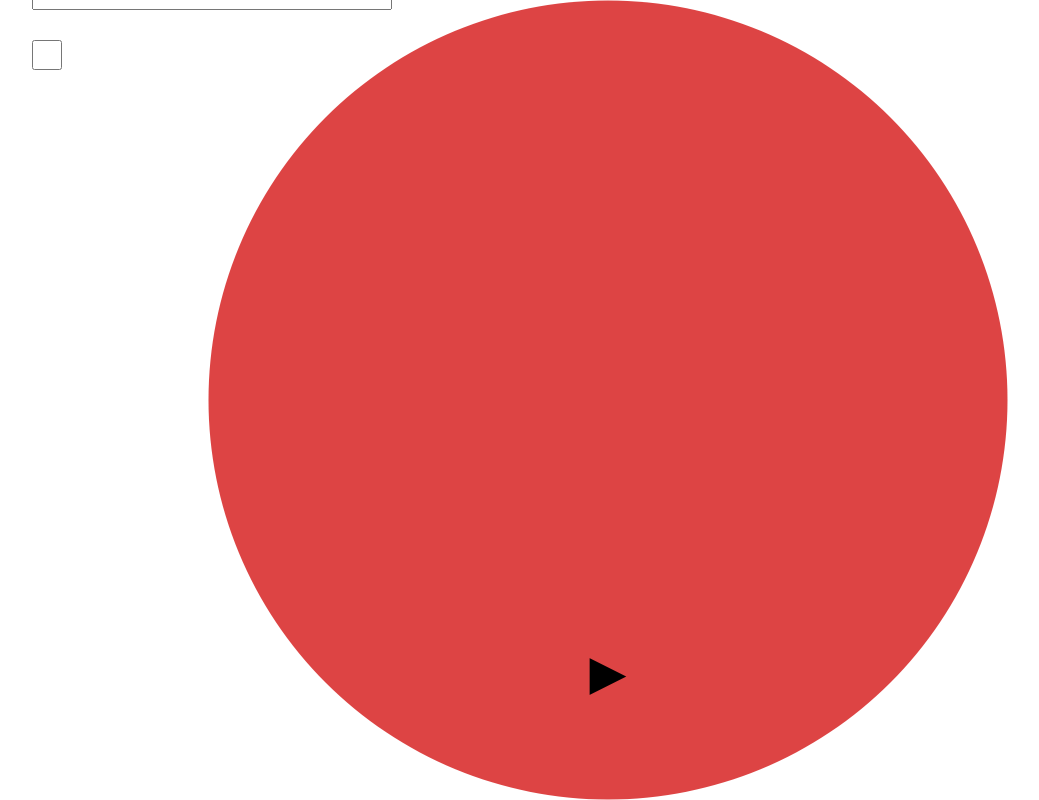
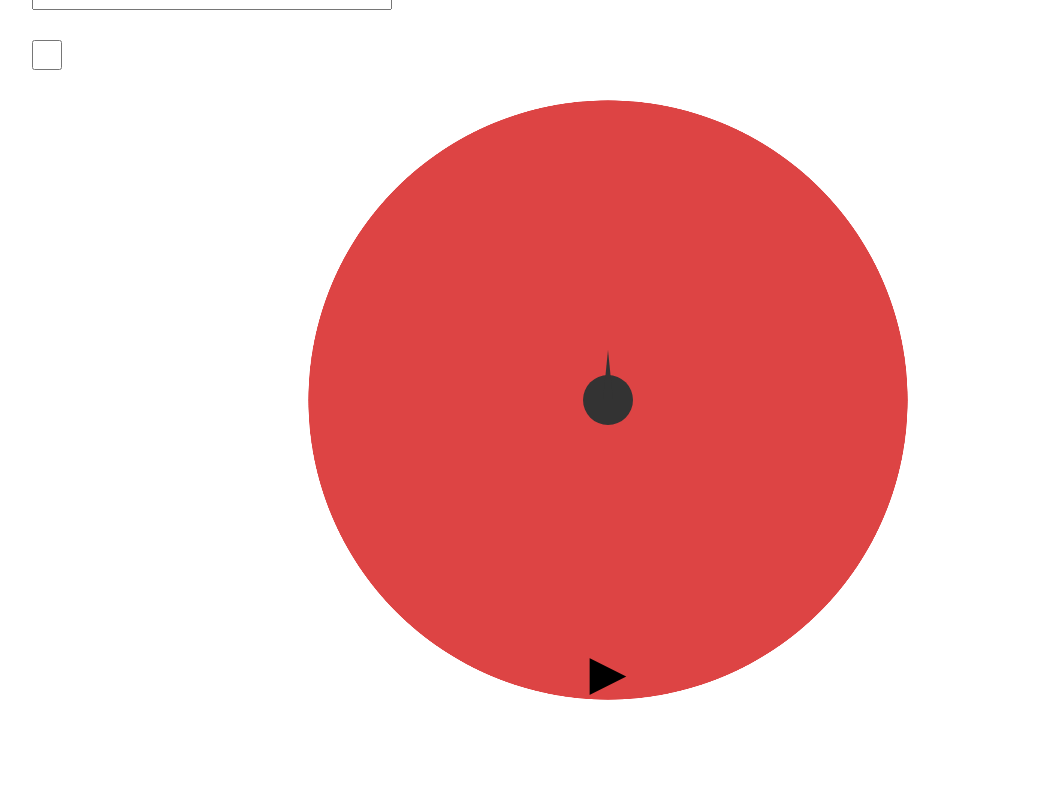
Before and after one commit to azza999/timetimer, a plain HTML site: page index.html in a window 1280 px wide. Shown: the whole page, without its empty margins (32-1071 px from the left). Drawn offline with Linux system fonts and the light colour scheme.

Commit message:
add second-Hand

```diff
--- a/index.html
+++ b/index.html
@@ -29,6 +29,7 @@
 			<span id="remain-minute-1"></span>
 		</div>
 		<canvas id="timer" width="1600" height="1600"></canvas>
+		<canvas id="timer-hand" width="100" height="100"></canvas>
 		<div id="controlbox">
 			<div id="onoff">
 				<div id="start" class="visible">▶</div>
--- a/script.js
+++ b/script.js
@@ -14,7 +14,6 @@ Array.prototype.find = function(finding) {
 const InputController = {
 	init: function() {
 		this.input = document.getElementById('input-time')
-		console.log('init')
 		this._time = null
 	},
 	initEvent: function() {
@@ -34,7 +33,7 @@ const InputController = {
 		Clock.duration = this.input.value
 	},
 	get time() {
-		return InputController.input.value.match(/\d\d\d\d/) ? InputController.input.value : null
+		return InputController.input.value
 	}
 }
 
@@ -44,11 +43,15 @@ const Clock = {
 		this.ctx = this.cvs.getContext('2d')
 		this.startBtn = document.getElementById('start')
 		this.pauseBtn = document.getElementById('pause')
+		this.title = document.getElementsByTagName('title')[0]
+
+		this.timePrefix = 1 // for debug
 
 		this._duration = Number(InputController.time)
 		this.currentTime =  0 //60 * 15 //seconds
 
-		this.speed = 0.1
+		this.speed = 0.01
+		this.status = 'stopped'
 
 		this.render()
 	},
@@ -59,14 +62,15 @@ const Clock = {
 		this.currentTime = 0
 		this.render()
 	},
+	get duration() {
+		return this._duration
+	},
 	initEvent: function () {
 		this.startBtn.addEventListener("click",e=>{
 			this.start()
-			this.toggleBtnVisible()
 		})
 		this.pauseBtn.addEventListener("click",e=>{
 			this.pause()
-			this.toggleBtnVisible()
 		})
 	},
 	render: function() {
@@ -80,8 +84,10 @@ const Clock = {
 		}
 
 		this.fillBackground()
+		this.fillPassedTime()
+		this.renderTitle()
 
-		this.fillPassedTime()
+		Hand.render(this.currentTime, this.duration)
 	},
 	fillBackground: function() {
 
@@ -97,37 +103,118 @@ const Clock = {
 		this.ctx.moveTo(this.clockRect.center.x, this.clockRect.center.y)
 		this.ctx.lineTo(this.clockRect.top.x, this.clockRect.top.y)
 
-		let deg = this.remainTime2Degree(this.currentTime)
+		let deg = this.remainTime2Degree()
 
 		this.ctx.arc(this.clockRect.center.x,this.clockRect.center.y,this.cvs.width/2,-Math.PI / 2, -Math.PI / 2 + deg)
 		this.ctx.fill()
 	},
-	remainTime2Degree: function(time) {
-		let percentage = time / this._duration
+	remainTime2Degree: function() {
+		let percentage = this.currentTime / this._duration
 		let deg = _2PI * percentage
 		return deg
 	},
+	renderTitle: function() {
+		this.title.innerHTML = Math.floor(this.currentTime) + ' - ' + this.status
+	},
 	start: function() {
+		this.status = 'running'
+
 		this.interval = setInterval(()=>{
 			this.currentTime += this.speed
 			this.render()
-		},1000 * this.speed / 10)
+
+			this.currentTime >= this.duration ? this.stop() : null;
+
+		},1000 * this.speed / this.timePrefix)
+		this.updateUI()
 	},
 	pause: function() {
-		console.log(this.interval)
+		this.status = 'paused'
+
 		clearInterval(this.interval)
+		this.updateUI()
+	},
+	stop: function() {
+		this.status = 'stopped'
+
+		this.currentTime = 0
+		clearInterval(this.interval)
+
+		this.render()
+
+		this.updateUI()
+
+		alert('timer end!')
 	},
 
 	// ui control
-	toggleBtnVisible: function() {
-		this.startBtn.classList.toggle('visible')
-		this.pauseBtn.classList.toggle('visible')
+	updateUI: function() {
+		if(this.status == 'running') {
+			this.startBtn.classList.remove('visible')
+			this.pauseBtn.classList.add('visible')
+		} else {
+			this.startBtn.classList.add('visible')
+			this.pauseBtn.classList.remove('visible')
+		}
+
 	}
+}
+
+let Hand = {
+	init: function() {
+		this.cvs = document.getElementById('timer-hand')
+		this.ctx = this.cvs.getContext('2d')
+		this.handRect = {
+			center: {x: this.cvs.width / 2, y: this.cvs.height / 2}
+		}
+
+		this.deg = null;
+
+	},
+	render: function(cTime,duration) {
+
+
+		this.deg = cTime / duration * Math.PI * 2
+
+		this.cvs.width = this.cvs.width
+
+		this.renderCenter()
+		this.renderHand()
+
+	},
+	renderCenter: function() {
+
+		this.ctx.fillStyle = "#333"
+		this.ctx.beginPath()
+		this.ctx.arc(this.handRect.center.x, this.handRect.center.y, this.cvs.width / 4, 0, _2PI)
+		this.ctx.fill();
+	},
+	renderHand: function() {
+		this.ctx.fillStyle = '#333'
+
+
+		this.ctx.translate(this.cvs.width / 2,this.cvs.height / 2);
+		this.ctx.rotate(this.deg)
+
+		this.ctx.beginPath()
+		this.ctx.moveTo(-5,0)
+		this.ctx.lineTo(0,-this.cvs.height/2)
+		this.ctx.lineTo(5,0)
+		this.ctx.fill()
+
+		this.ctx.rotate(-this.deg)
+		this.ctx.translate(-this.cvs.width / 2, this.cvs.height / 2);
+	},
 }
 
 window.onload = e=>{
 	InputController.init()
 	InputController.initEvent()
+
+	Hand.init();
+	Hand.render();
+
 	Clock.init()
 	Clock.initEvent()
+
 }
--- a/style.css
+++ b/style.css
@@ -10,10 +10,14 @@
 
 /* 메인 캔버스 */
 #timer-box { width: 100vw; height: 100vh; display: flex; justify-content: center; align-items: center; }
-#timer { width: 800px; height: 800px; }
+#timer { width: 600px; height: 600px; }
+#timer-hand { width: 100px; height: 100px; position: absolute; left: 50%; top: 50%; transform: translate(-50%,-50%); }
 #remain-time { position: absolute; top: 100px; }
 #controlbox { position: absolute; bottom: 100px; }
 
 #start, #pause { display: none; font-size: 3em; }
 
 #start.visible, #pause.visible { display: block }
+
+
+#onoff { cursor: pointer; }
```
Also changed, not shown: 1 other file.
